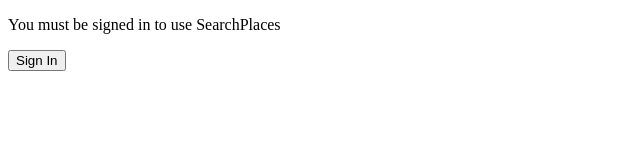
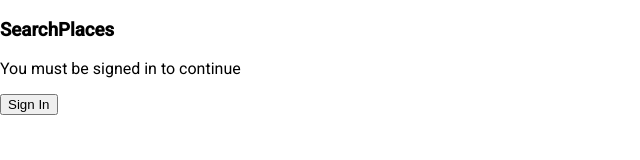
Before and after one commit to dwpery/SearchPlaces, a website with bundled scripts: page dist/index.html in a window 1280 px wide. Shown: the whole page, without its empty margins (0-640 px from the left). Built offline with nearby package versions, Linux system fonts and the light colour scheme; some packages are replaced by stand-ins of ours; no server answers.

Commit message:
New font

```diff
--- a/dist/index.html
+++ b/dist/index.html
@@ -5,10 +5,12 @@
     <meta name="viewport" content="width=device-width, initial-scale=1.0">
     <title>SearchPlaces</title>
     <script defer src="/bundle.js"></script>
+    <link rel="stylesheet" href="/style/master.css">
 </head>
 <body>
     <section id="signedOut">
-        <p>You must be signed in to use SearchPlaces</p>
+        <h3>SearchPlaces</h3>
+        <p>You must be signed in to continue</p>
         <button id="googleSignIn">Sign In</button>
     </section>
     <section id="signedIn" hidden>
--- /dev/null
+++ b/dist/style/master.css
@@ -0,0 +1,7 @@
+@import url('https://fonts.googleapis.com/css2?family=Roboto:wght@400;500&display=swap');
+
+body {
+    margin: 0;
+    padding: 0;
+    font-family: 'Roboto', sans-serif;
+}
```
